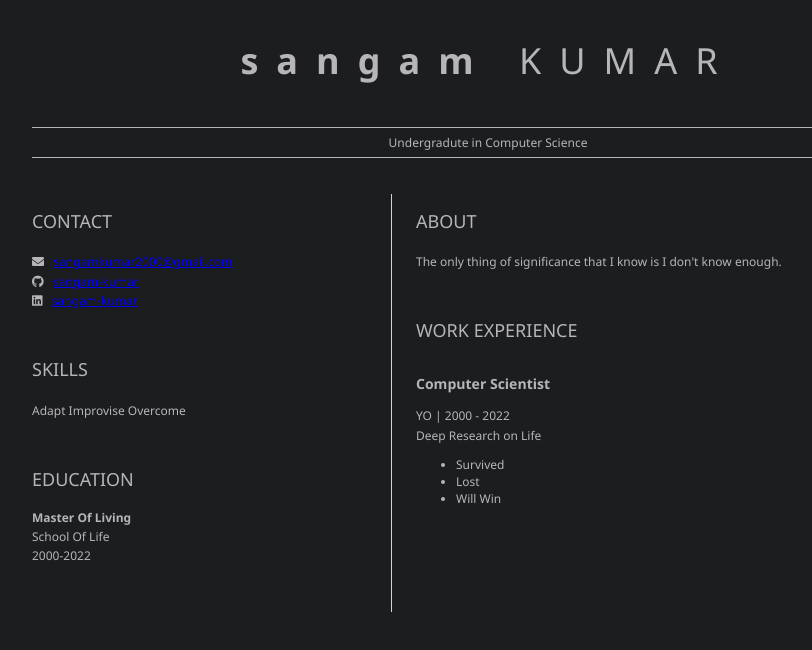
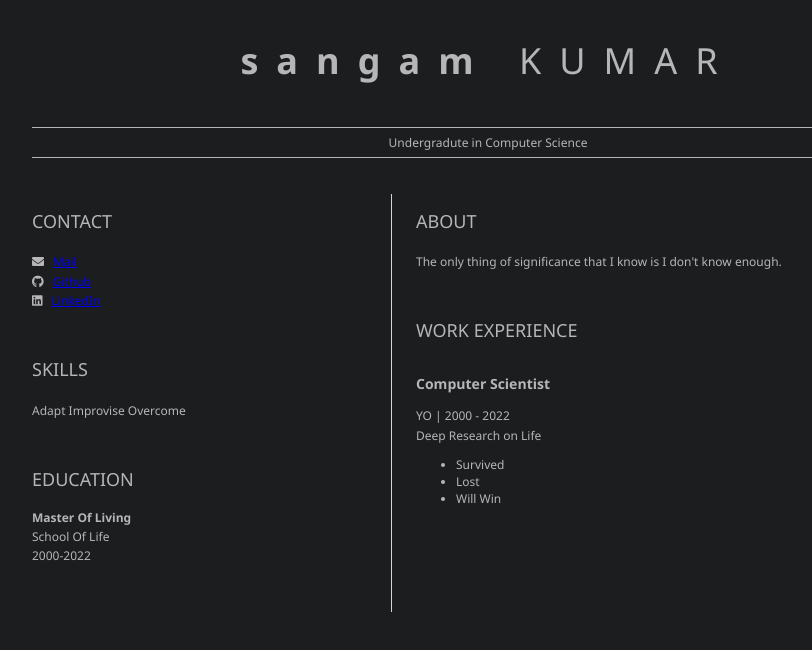
Before and after one commit to sangam-kumar/resume, a plain HTML site: page index.html in a window 1280 px wide. Shown: the whole page, without its empty margins (152-964 px from the left). Drawn offline with Linux system fonts and the light colour scheme.

Commit message:
Contacts

```diff
--- a/index.html
+++ b/index.html
@@ -27,17 +27,17 @@
 
                                 <p>
                                     <i class="fa fa-envelope" aria-hidden="true"></i>
-                                    <a href="mailto:sangamkumar2000@gmail.com">sangamkumar2000@gmail.com</a>
+                                    <a href="mailto:sangamkumar2000@gmail.com">Mail</a>
                                 </p>
 
                                 <p>
                                     <i class="fab fa-github" aria-hidden="true"></i>
-                                    <a href="github.com/sangam-kumar">sangam-kumar</a>
+                                    <a href="github.com/sangam-kumar">Github</a>
                                 </p>
 
                                 <p>
                                     <i class="fab fa-linkedin" aria-hidden="true"></i>
-                                    <a href="linkedin.com/in/sangam-kumar/">sangam-kumar</a>
+                                    <a href="linkedin.com/in/sangam-kumar/">LinkedIn</a>
                                 </p>
 
                             </section>
```
